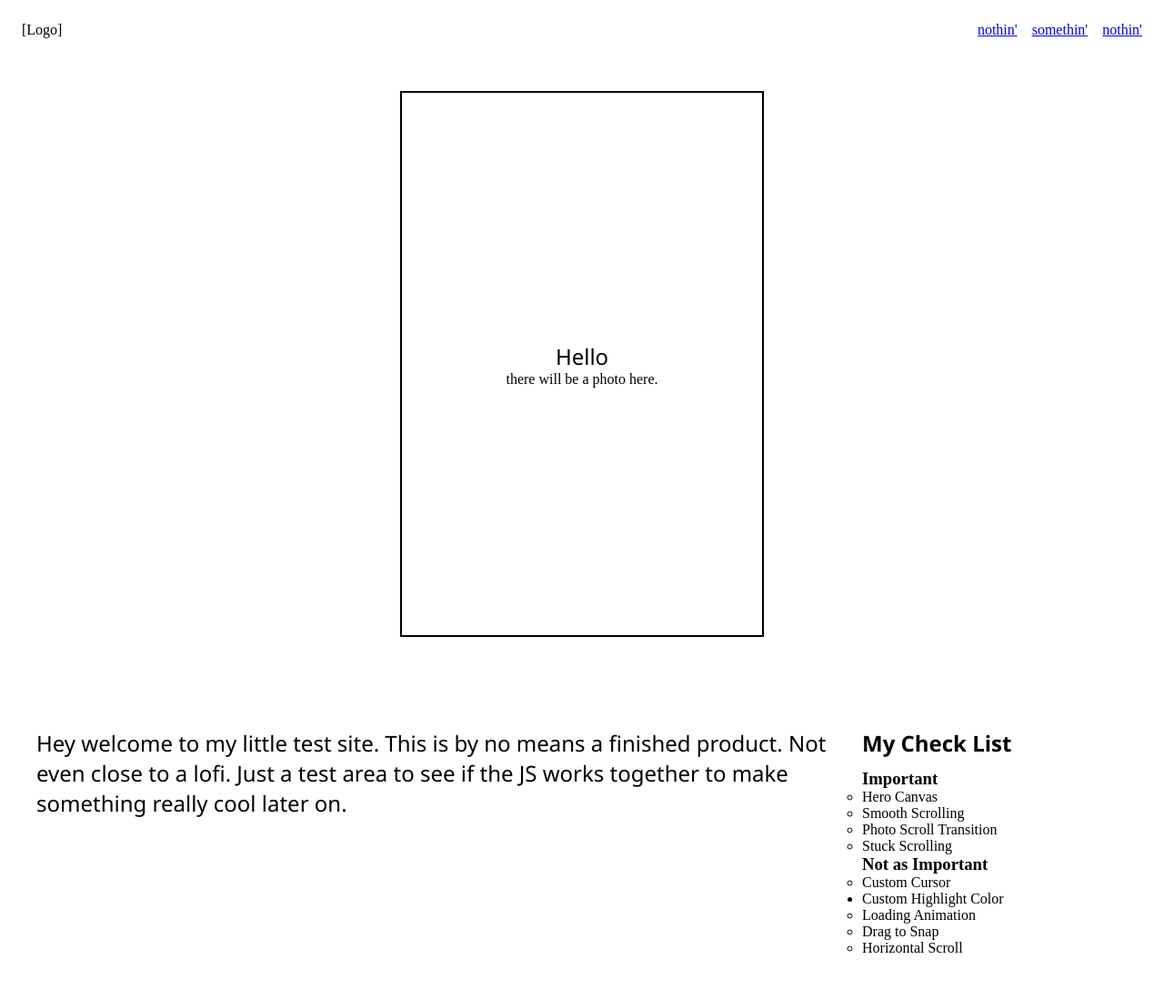
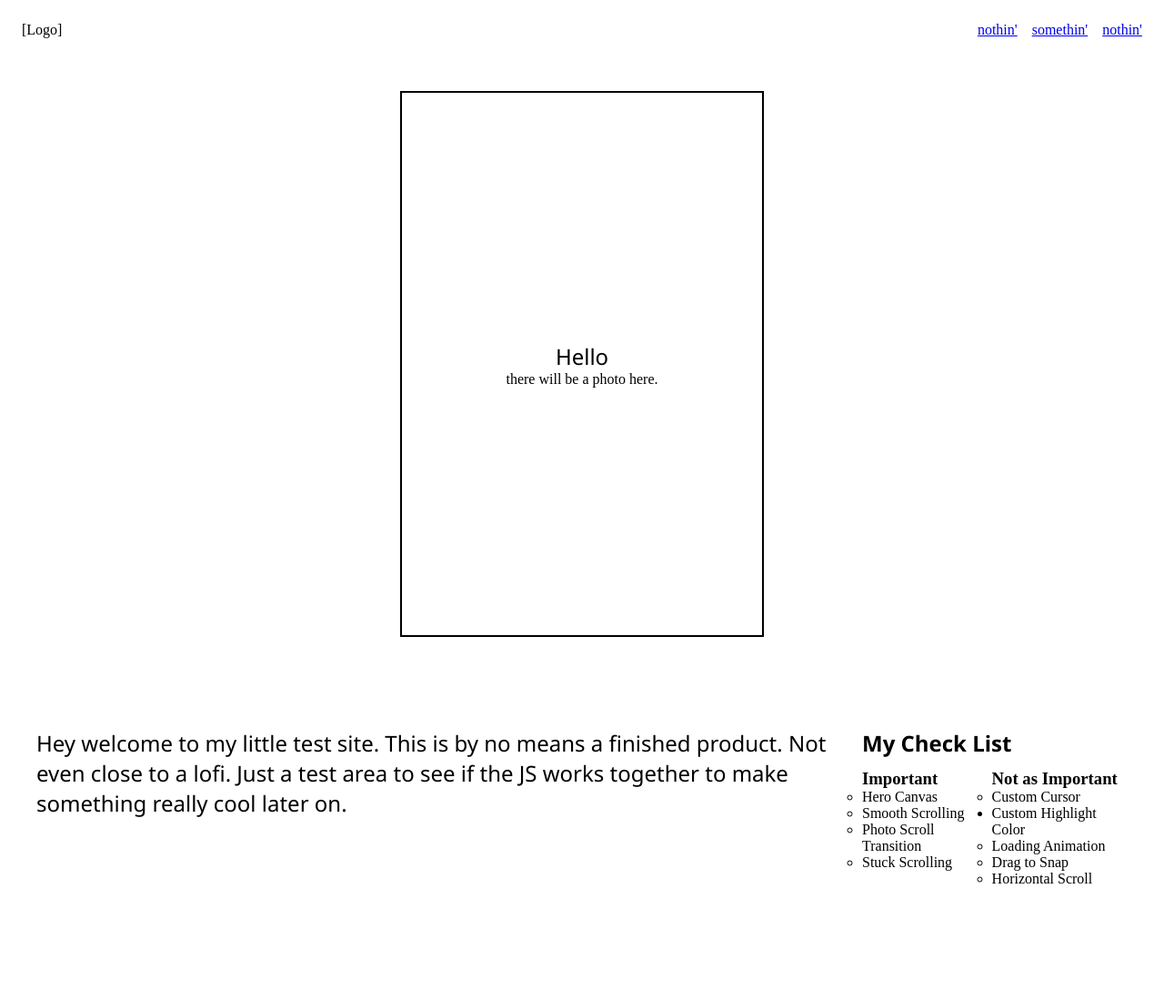
Before and after one commit to TorriKoizumi/integrated-portfolio-test, a plain HTML site: page index.html in a window 1280 px wide. Shown: the whole page at 91% size. After the commit the page ends 1023 px from the top, so only its background shows below. Drawn offline with Linux system fonts and the light colour scheme.

Commit message:
flex added to the list items

```diff
--- a/index.html
+++ b/index.html
@@ -37,19 +37,29 @@
         </div>
         <div class="check-list">
             <h2>My Check List</h2>
+            <div class="side-by-side">
+                <div>
+                    <h3>Important</h3>
                     <ul>
-                <h3>Important</h3>
                         <li class="un-finished">Hero Canvas</li>
                         <li class="un-finished">Smooth Scrolling</li>
                         <li class="un-finished">Photo Scroll Transition</li>
                         <li class="un-finished">Stuck Scrolling</li>
+                    </ul>
+
+                </div>
+
+                <div>
                     <h3>Not as Important</h3>
+                    <ul>
                         <li class="un-finished">Custom Cursor</li>
                         <li class="finished">Custom Highlight Color</li>
                         <li class="un-finished">Loading Animation</li>
                         <li class="un-finished">Drag to Snap</li>
                         <li class="un-finished">Horizontal Scroll</li>
                     </ul>
+                </div>
+            </div>
         </div>
     </section>
     <!-- About Content -->
--- a/scss/partials/_layout.scss
+++ b/scss/partials/_layout.scss
@@ -24,7 +24,7 @@ html,
     }
     ul{
         padding-bottom: 3em;
-        list-style-position: inside;
+        list-style-position: outside;
         display: flex;
         flex-direction: column;
         align-items: left;
@@ -32,6 +32,12 @@ html,
 
     li{
         width: fit-content;
+    }
+
+    .side-by-side{
+        display: flex;
+        flex-direction: row;
+        justify-content: space-between;
     }
 
     .un-finished{
```
Also changed, not shown: scss/style.css, 1 other file. Lines whose indentation alone changed are shown as unchanged.
